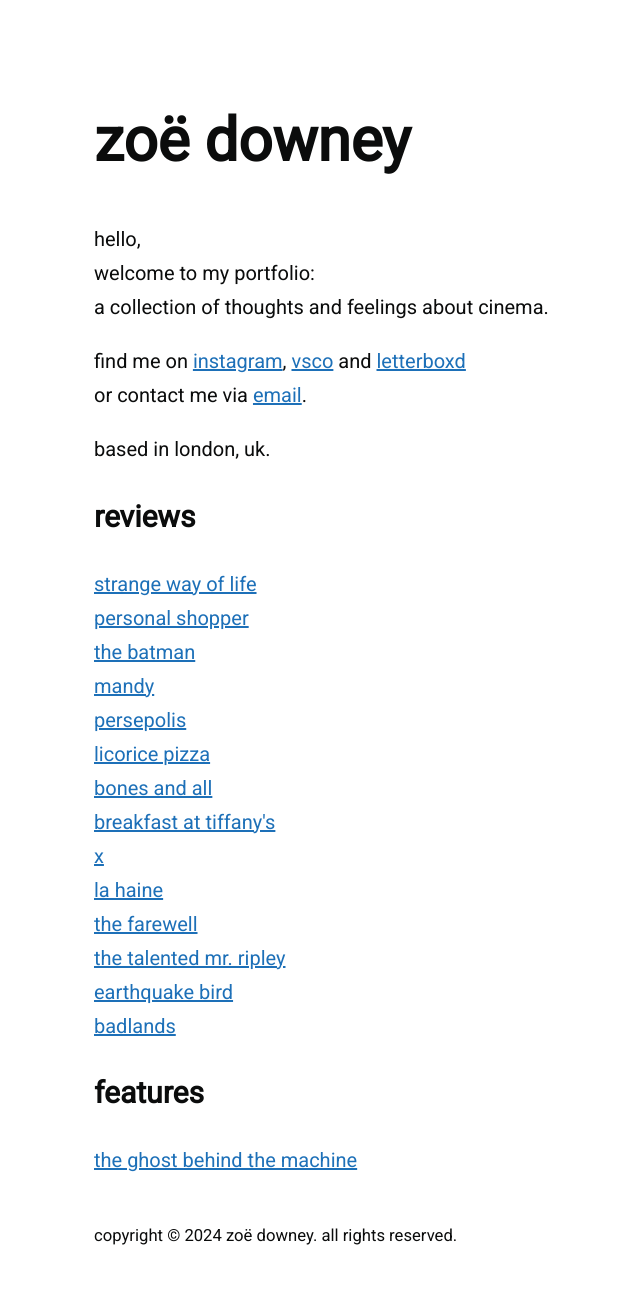
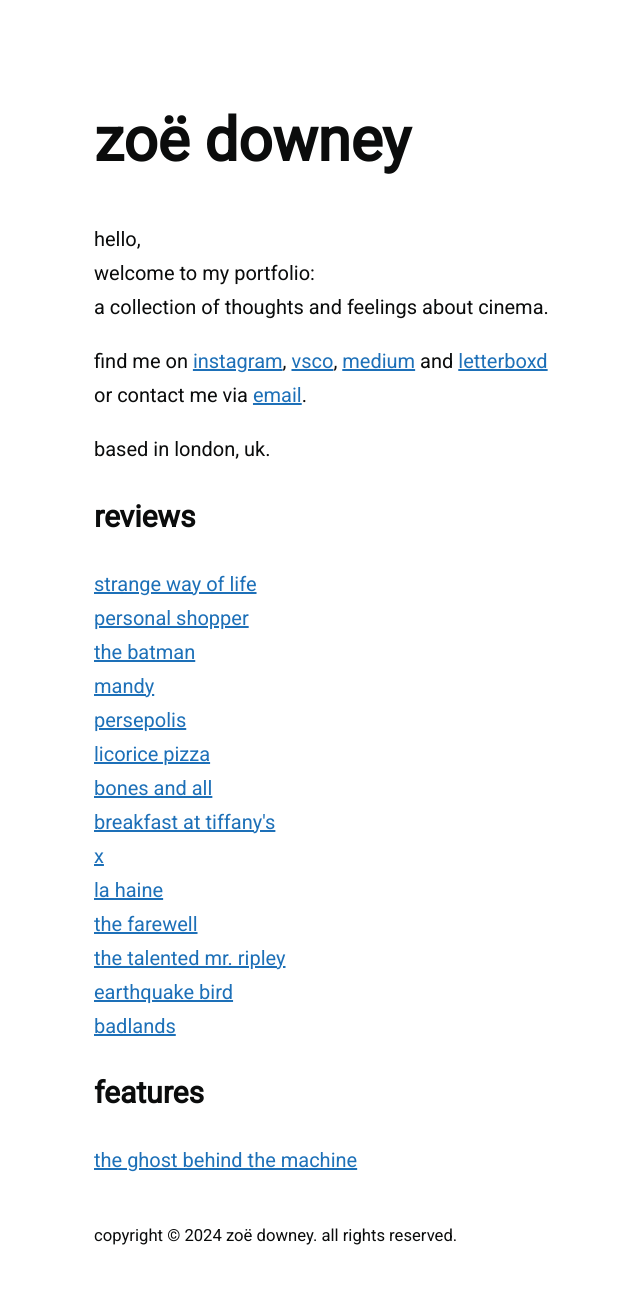
Before and after one commit to zoeurl/zoedowney.github.io, a Jekyll site: the page built from index.html, in a window 1280 px wide. Shown: the whole page, without its empty margins (146-786 px from the left). Built offline with Jekyll 4.4.1, drawn with Linux system fonts in a browser that asks for light colours.

Commit message:
Update index.html

```diff
--- a/index.html
+++ b/index.html
@@ -8,7 +8,7 @@
 <br>welcome to my portfolio:
 <br>a collection of thoughts and feelings about cinema.
 </p>
-find me on <a href="https://www.instagram.com/zoeurl/">instagram</a>, <a href="https://vsco.co/zoeurl/gallery">vsco</a> and <a href="https://letterboxd.com/zoedowney/">letterboxd</a>
+find me on <a href="https://www.instagram.com/zoeurl/">instagram</a>, <a href="https://vsco.co/zoeurl/gallery">vsco</a>, <a href="https://medium.com/@zoedowney">medium</a> and <a href="https://letterboxd.com/zoedowney/">letterboxd</a>
 <br>or contact me via <a href="mailto:{{site.email}}">email</a>.
 </p>
 based in london, uk.
```
